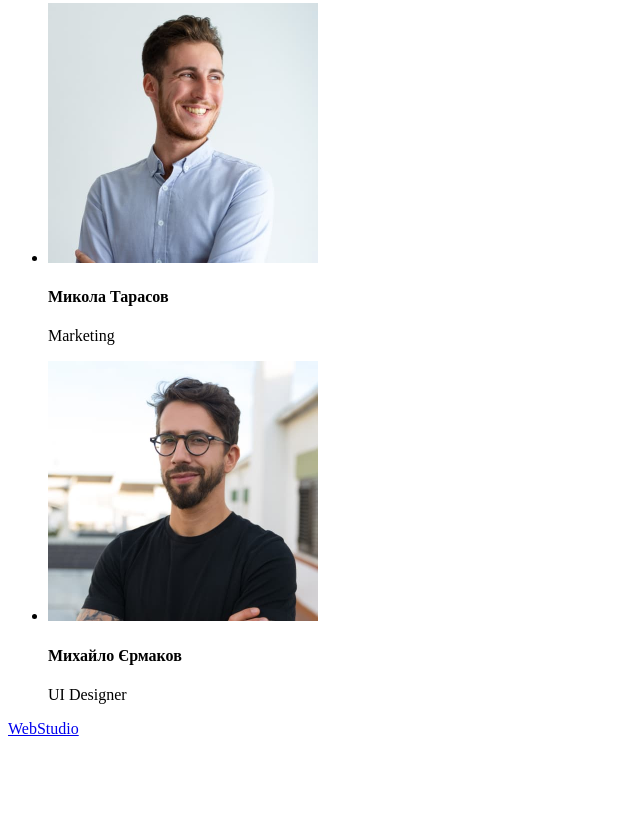
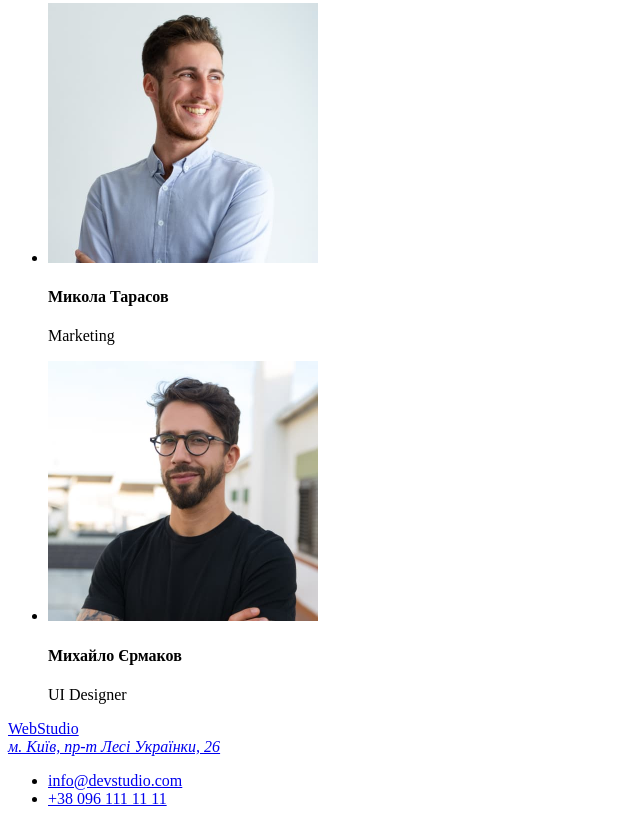
Before and after one commit to AnatoliiKobzar/goit-markup-hw-01, a plain HTML site: page index.html in a window 1280 px wide. Shown: the part 2280-3104 px from the top of the page, without its empty margins (0-640 px from the left). Before the commit the page ends 3026 px from the top, so only its background shows below. Drawn offline with Linux system fonts and the light colour scheme.

Commit message:
Завершает футер

```diff
--- a/index.html
+++ b/index.html
@@ -23,6 +23,7 @@
                     <a href="#">Контакти</a>
                 </li>
             </ul>
+        </nav>
 
         <ul>
             <li>
@@ -32,7 +33,7 @@
                 <a href="tel:+380961111111">+38 096 111 11 11</a>
             </li>
         </ul>
-        </nav>
+
     </header>
 
     <main>
@@ -105,6 +106,19 @@
 
     <footer>
         <a href="./index.html">WebStudio</a>
+        <address>
+            <a href="https://www.google.com/maps/d/embed?mid=10uSM3H-mIU3GznYo2szRIEphczw&hl=en_US&ehbc=2E312F&ll=50.42658199288079%2C30.53679381083679&z=17"
+                target="_blank" rel="noreferrer noopener">м. Київ, пр-т Лесі Українки, 26
+            </a>
+        </address>
+        <ul>
+            <li>
+                <a href="mailto:info@devstudio.com">info@devstudio.com</a>
+            </li>
+            <li>
+                <a href="tel:+380961111111">+38 096 111 11 11</a>
+            </li>
+        </ul>
     </footer>
 </body>
 
```
Lines whose indentation alone changed are shown as unchanged.
